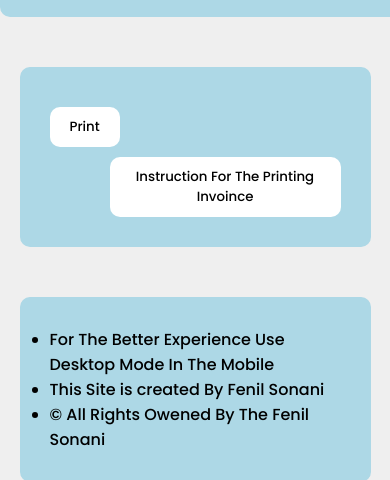
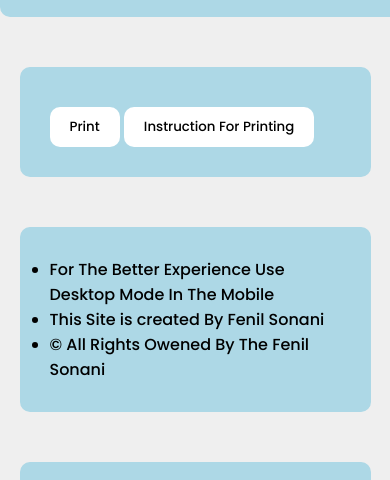
Before and after one commit to fenilsonani/Invva-srs, a plain HTML site: page invva.html in a window 390 px wide. Shown: the part 2673-3153 px from the top of the page. Drawn offline with nearby package versions, Linux system fonts and the light colour scheme; a script that the page names is missing.

Commit message:
making of responsive of invva

```diff
--- a/invva.html
+++ b/invva.html
@@ -198,7 +198,7 @@
 
     <div style="margin-bottom: 30px;" class="cotainer no-print">
         <button onclick="window.print()">Print</button>
-        <button style="margin-left: 60px;" onclick="visible()">Instruction For The Printing Invoince</button>
+        <button style="" onclick="visible()">Instruction For Printing</button>
     </div>
 
     <div class=" cotainer instruction zoom-img" id="visivlity_of_instruction">
```
